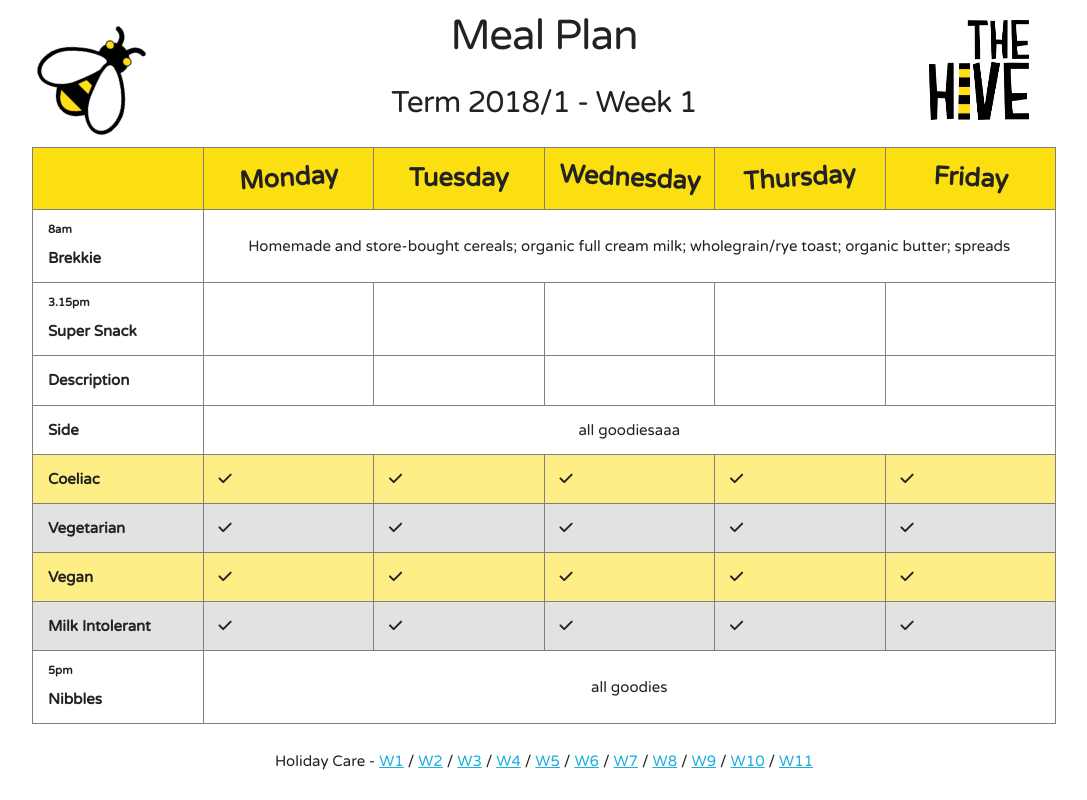
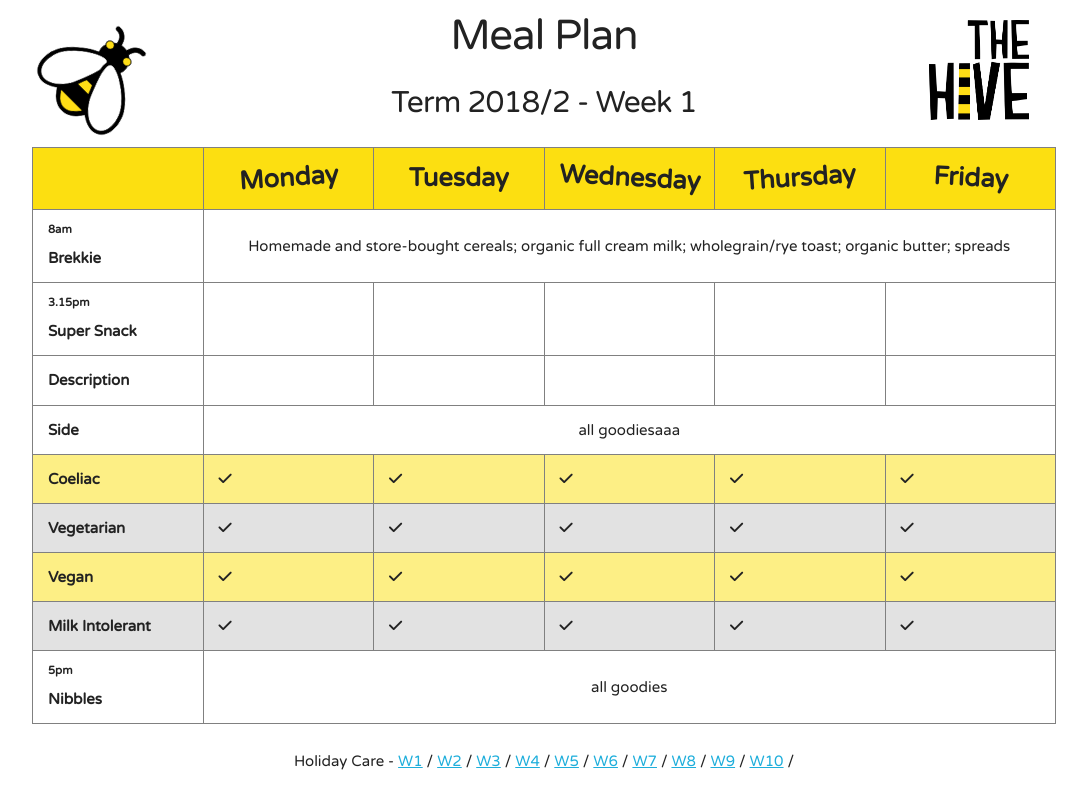
Before and after one commit to nanux/foodosh, a Django app: page / in a window 1280 px wide. Shown: the whole page, without its empty margins (96-1183 px from the left). Run offline with Django 3.2, Linux system fonts and the light colour scheme; data comes from the database, SQL or seed files in the repository; some libraries are stand-ins or nearby versions.

Commit message:
switch to term 2

```diff
--- a/food/templates/food/index.html
+++ b/food/templates/food/index.html
@@ -10,7 +10,7 @@
             </div>
             <div class="eight columns">
                 <h2 class="center">Meal Plan</h2>
-                <h4 class="center">Term 2018/1 - Week {{ week }}</h4>
+                <h4 class="center">Term 2018/2 - Week {{ week }}</h4>
             </div>
             <div class="two columns">
                 <img src="{% static 'images/the-hive.png' %}" width="100" height="100" style="margin: 10px"/>
@@ -90,17 +90,16 @@
         <div class="row">
             <p class="center">
                 Holiday Care -
-                <a href="{% url 'index' '2018' '1' '1' %}">W1</a> /
-                <a href="{% url 'index' '2018' '1' '2' %}">W2</a> /
-                <a href="{% url 'index' '2018' '1' '3' %}">W3</a> /
-                <a href="{% url 'index' '2018' '1' '4' %}">W4</a> /
-                <a href="{% url 'index' '2018' '1' '5' %}">W5</a> /
-                <a href="{% url 'index' '2018' '1' '6' %}">W6</a> /
-                <a href="{% url 'index' '2018' '1' '7' %}">W7</a> /
-                <a href="{% url 'index' '2018' '1' '8' %}">W8</a> /
-                <a href="{% url 'index' '2018' '1' '9' %}">W9</a> /
-                <a href="{% url 'index' '2018' '1' '10' %}">W10</a> /
-                <a href="{% url 'index' '2018' '1' '11' %}">W11</a>
+                <a href="{% url 'index' '2018' '2' '1' %}">W1</a> /
+                <a href="{% url 'index' '2018' '2' '2' %}">W2</a> /
+                <a href="{% url 'index' '2018' '2' '3' %}">W3</a> /
+                <a href="{% url 'index' '2018' '2' '4' %}">W4</a> /
+                <a href="{% url 'index' '2018' '2' '5' %}">W5</a> /
+                <a href="{% url 'index' '2018' '2' '6' %}">W6</a> /
+                <a href="{% url 'index' '2018' '2' '7' %}">W7</a> /
+                <a href="{% url 'index' '2018' '2' '8' %}">W8</a> /
+                <a href="{% url 'index' '2018' '2' '9' %}">W9</a> /
+                <a href="{% url 'index' '2018' '2' '10' %}">W10</a> /
             </p>
 
         </div>
--- a/runtime.txt
+++ b/runtime.txt
@@ -1 +1 @@
-python-3.6.0
+python-3.6.4
--- a/tox.ini
+++ b/tox.ini
@@ -1,5 +1,5 @@
 [tox]
-envlist = py35
+envlist = py36
 skipsdist = true
 
 [testenv]
```
